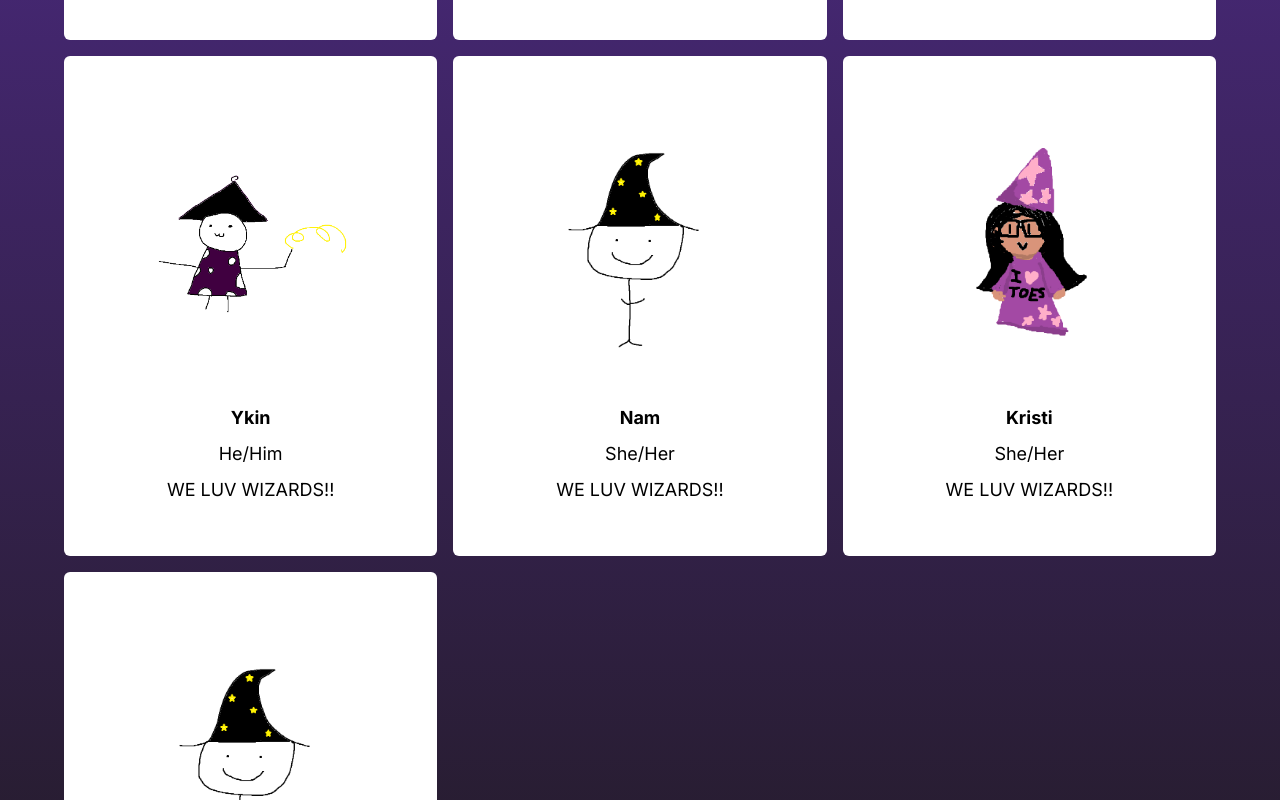
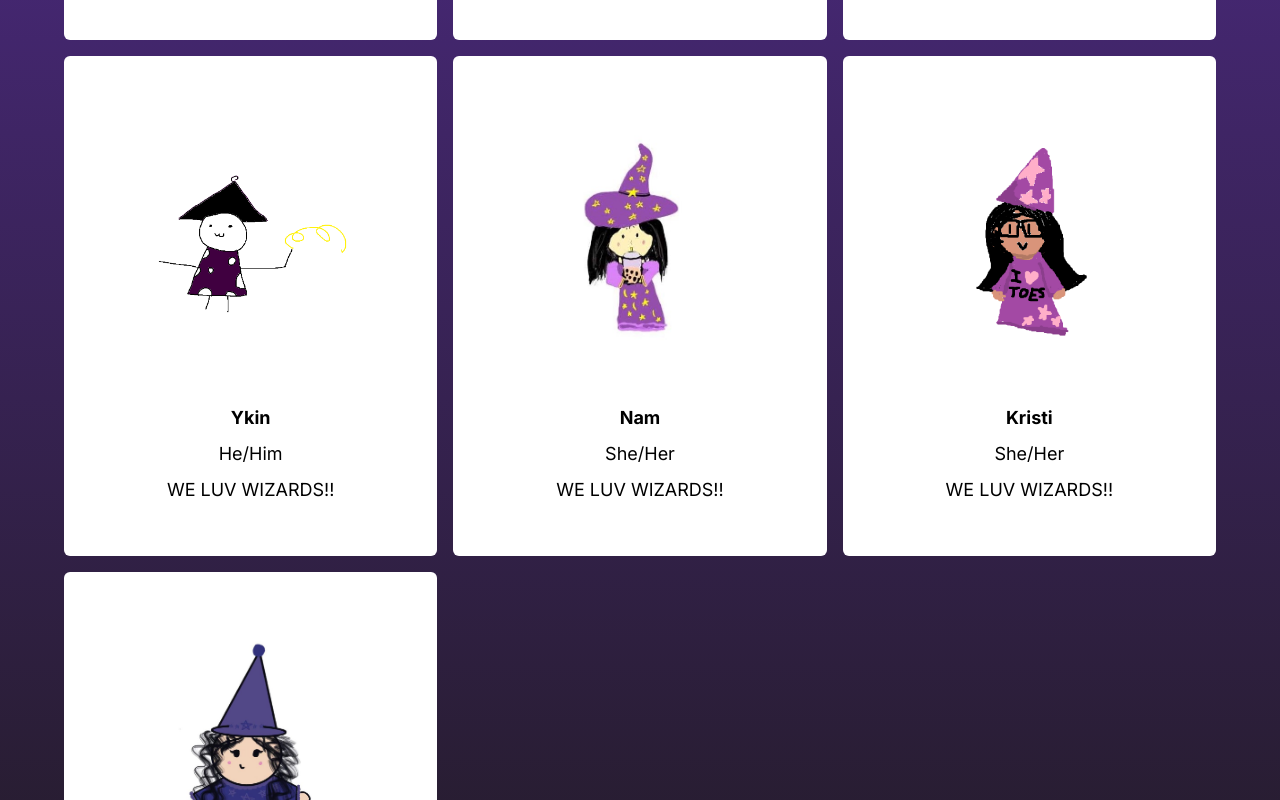
Before and after one commit to joshiosimoe/wizards-website, a Next.js app: page / in a window 1280 px wide. Shown: the part 1680-2480 px from the top of the page. Built offline with nearby package versions, Linux system fonts and the light colour scheme.

Commit message:
Added Nam and Tra Wizard

```diff
--- a/src/app/components/WizardCards.tsx
+++ b/src/app/components/WizardCards.tsx
@@ -11,6 +11,7 @@ const WizardCards = (props:any) => {
                 alt={`${props.firstName}'s Wizard`}
                 width={200}
                 height={200}
+                className="object-contain"
                 />
             </div>
             <div className="font-bold text-black">
--- a/src/users.tsx
+++ b/src/users.tsx
@@ -62,7 +62,7 @@ export const Users = [
 {
     "id": 11,
     "firstName": "Nam",
-    "wizardURL": "/JadenWizard.png",
+    "wizardURL": "/NamWizard.jpg",
     "pronouns": "She/Her"
 },
 {
@@ -74,7 +74,7 @@ export const Users = [
 {
     "id": 13,
     "firstName": "Tra",
-    "wizardURL": "/JadenWizard.png",
+    "wizardURL": "/TraWizard.png",
     "pronouns": "She/Her"
 },
 
```
Also changed, not shown: public/NamWizard.jpg (added), public/TraWizard.png (added).
